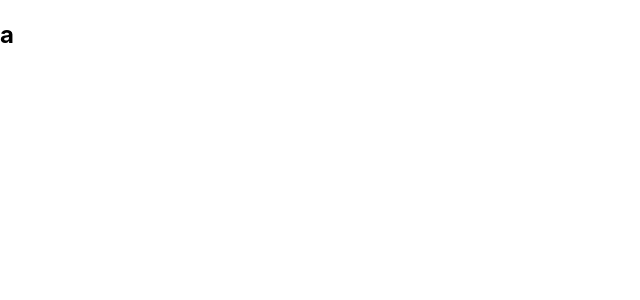
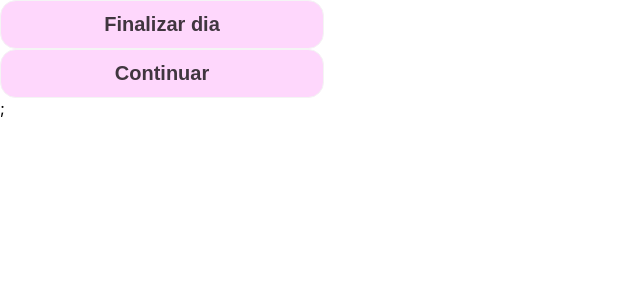
Before and after one commit to Hackatona-AGES-2022/Bybers, a React (Create React App) app in the folder Front/: page / in a window 1280 px wide. Shown: the top 300 px of the page, without its empty margins (0-640 px from the left). Built offline with nearby package versions, Linux system fonts and the light colour scheme.

Commit message:
Criacao button component

```diff
--- a/Front/package.json
+++ b/Front/package.json
@@ -41,11 +41,8 @@
       "last 1 firefox version",
       "last 1 safari version"
     ]
-<<<<<<< HEAD
   },
   "devDependencies": {
     "@types/styled-components": "^5.1.25"
-=======
->>>>>>> 6a69a470b2e43200de9323c7e46bc00e290170dd
   }
 }
--- /dev/null
+++ b/Front/src/Component/ButtonComponent/index.tsx
@@ -0,0 +1,17 @@
+import React, { FC } from "react";
+import { ButtonStyle } from "./style";
+import { Text } from "./style";
+
+interface Props {
+  text: string;
+  onClick?: any;
+}
+const Button: React.FC<Props> = ({ onClick, text, ...props }: Props) => {
+  return (
+    <ButtonStyle onClick={onClick}>
+      <Text>{text}</Text>
+    </ButtonStyle>
+  );
+};
+
+export default Button;
--- /dev/null
+++ b/Front/src/Component/ButtonComponent/style.tsx
@@ -0,0 +1,23 @@
+import styled from "styled-components";
+
+export const ButtonStyle = styled("button")`
+  display: flex;
+  align-items: center;
+  width: 324px;
+  height: 49px;
+  background: rgba(250, 84, 243, 0.23);
+  border: 1px solid #f4f4f4;
+  border-radius: 16px;
+  justify-content: space-around;
+`;
+
+export const Text = styled("div")`
+  display: flex;
+
+  align-items: center;
+  font-style: normal;
+  font-weight: 700;
+  font-size: 20px;
+
+  color: rgba(0, 0, 0, 0.75);
+`;
--- a/Front/src/Pages/Test/index.tsx
+++ b/Front/src/Pages/Test/index.tsx
@@ -1,10 +1,15 @@
-import React from 'react';
-import logo from './logo.svg';
-import SplitScreen from '../../Component/Test';
+import React from "react";
+import logo from "./logo.svg";
+import SplitScreen from "../../Component/Test";
+import Button from "../../Component/ButtonComponent";
 
 function Test() {
   return (
-<SplitScreen></SplitScreen>
+    <div>
+      {" "}
+      <Button text="Finalizar dia"></Button>
+      <Button text="Continuar"></Button>;
+    </div>
   );
 }
 
```
